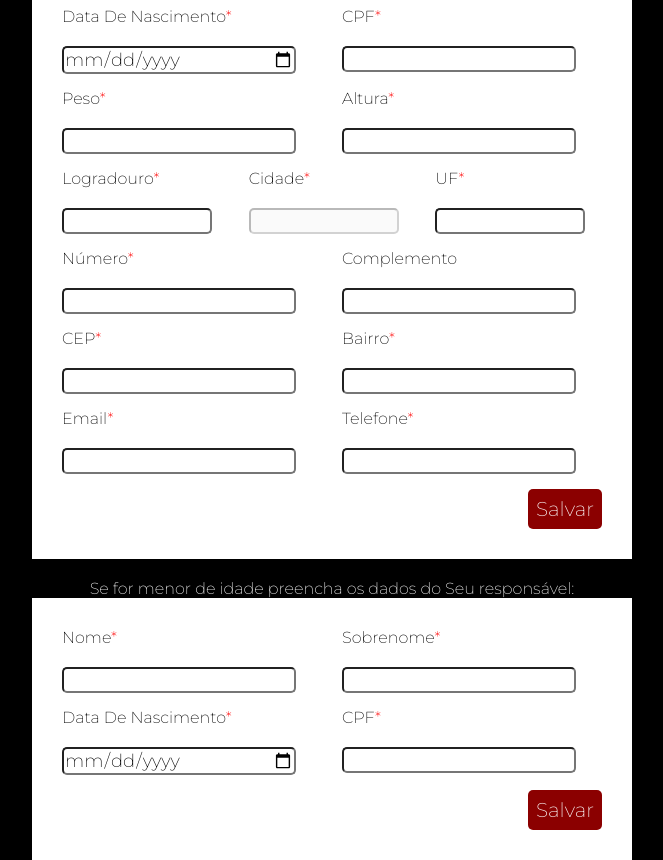
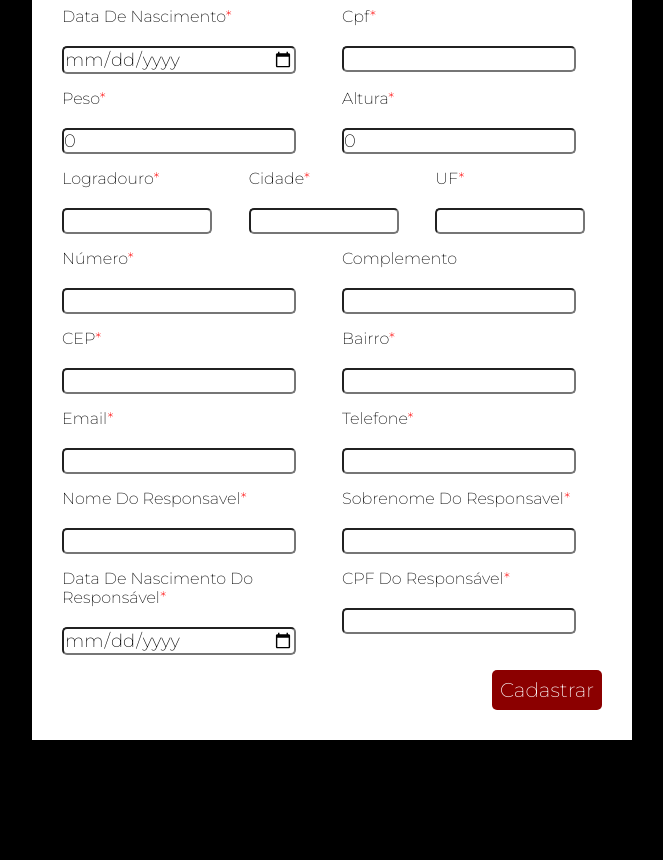
Before and after one commit to annebcandrade/cadastro-alunos-boxe-academy, a React (Vite) app: page /Register in a window 1280 px wide. Shown: the part 340-1200 px from the top of the page, without its empty margins (308-971 px from the left). After the commit the page ends 1080 px from the top, so only its background shows below. Built offline with nearby package versions, Linux system fonts and the light colour scheme.

Commit message:
register-new-student-ready-post

```diff
--- a/src/containers/Register/index.jsx
+++ b/src/containers/Register/index.jsx
@@ -3,21 +3,19 @@ import { Input } from "../../components/Input";
 import * as Yup from 'yup';
 import styled from "styled-components";
 import { Form, Formik } from "formik";
+import { useState } from "react";
+import api from '../../services/api'
 
 function Register() {
-
-
-
-
 
     const initialValues = {
         responsavel: null,
         nome: "",
         sobrenome: "",
         dataNascimento: "",
-        CPF: "",
-        Peso: "",
-        Altura: "",
+        cpf: "",
+        Peso: 0,
+        Altura: 0,
         Email: "",
         Telefone: "",
         Logradouro: "",
@@ -41,22 +39,91 @@ function Register() {
         Telefone: Yup.string()
             .max(13, "O Campo deve ter no máximo 13 caracteres")
              .required("Campo obrigatório"),
-        CPF: Yup.string()  .max(11, "O Campo deve ter no máximo 11 caracteres") .required("Campo obrigatório"),
-        Peso: Yup.string().required("Campo obrigatório"),
-        Altura: Yup.string().required("Campo obrigatório"),
+        cpf: Yup.string()  .max(11, "O Campo deve ter no máximo 11 caracteres") .required("Campo obrigatório"),
+        Peso: Yup.number().min(0, "Peso não pode ser negativo").required("Campo Obrigatório"),
+        Altura: Yup.number().min(0, "Altura não pode ser negativa").required("Campo Obrigatório"),
         Logradouro: Yup.string().required("Campo obrigatório"),
-        Número: Yup.string().required("Campo obrigatório"),
+        Número: Yup.string() .required("Campo obrigatório"),
         Bairro: Yup.string().required("Campo obrigatório"),
-        CEP: Yup.string().required("Campo obrigatório"),
+        CEP: Yup.string() .required("Campo obrigatório"),
         Cidade: Yup.string().required("Campo obrigatório"),
         UF: Yup.string().required("Campo obrigatório"),
     });
 
+    const calcularIdade = (dataNascimento) => {
+        const hoje = new Date();
+        const nascimento = new Date(dataNascimento);
+        let idade = hoje.getFullYear() - nascimento.getFullYear();
+        const mesAtual = hoje.getMonth() + 1;
+        const mesNascimento = nascimento.getMonth() + 1;
+        if (mesAtual < mesNascimento || (mesAtual === mesNascimento && hoje.getDate() < nascimento.getDate())) {
+            idade--;
+        }
+        return idade;
+    };
 
-    const handleSubmit = (values, { setSubmitting }) => {
-        console.log(values);
-        setSubmitting(false);
-      };
+
+    const formatDate = (dateString) => {
+        const parts = dateString.split('-');
+        if (parts.length === 3) {
+            const [year, month, day] = parts;
+            return `${day}/${month}/${year}`;
+        } else {
+            return dateString;
+        }
+    };
+
+
+
+    const handleSubmit = async (values, { setSubmitting }) => {
+
+
+
+        console.log(values)
+        try {
+            const idade = calcularIdade(values.dataNascimento);
+            if (idade >= 18) {
+                // Maior de idade, responsável é null
+                values.responsavel = null;
+            } else {
+                // Menor de idade, verifica se os dados do responsável foram preenchidos
+                const responsavel = {
+                    nome: values['Nome do Responsavel'] || '',
+                    sobrenome: values['Sobrenome do Responsavel'] || '',
+                    dataNascimento: values['dataNascimento-responsavel'] || '',
+                    cpf: values['CPF do Responsável'] || ''
+                };
+                if (!responsavel.nome || !responsavel.sobrenome || !responsavel.dataNascimento || !responsavel.cpf) {
+                    alert('Por favor, preencha os dados do seu responsável.');
+                    setSubmitting(false);
+                    return;
+                }
+                values.responsavel = responsavel;
+            }
+
+            values.dataNascimento = new Date(values.dataNascimento).toLocaleDateString('pt-BR');
+
+            // Envie os dados para a API usando o serviço API
+            const response = await api.post('/', JSON.stringify(values), {
+                headers: {
+                    'Content-Type': 'application/json'
+                }
+            });
+
+            console.log(response)
+
+            // Limpe o formulário após o envio bem-sucedido
+            setSubmitting(false);
+
+            // Exiba um alerta de sucesso
+            alert('Aluno cadastrado na Boxe Academy!');
+        } catch (error) {
+            // Se houver algum erro, exiba um alerta com a mensagem de erro
+            alert('Erro ao cadastrar aluno: ' + error.response.data);
+            setSubmitting(false);
+        }
+    };
+
 
 
 
@@ -67,18 +134,19 @@ function Register() {
         <Container>
             <h1>Cadastro</h1>
             <p>Para cadastrar um novo(a) aluno(a) preencha o formulário abaixo:</p>
-            <p>Se for maior de idade preencha apenas esse cadastro:</p>
+            <p>Se for maior de idade preencha esse cadastro sem as informações do responsável, se for menor de idade, preencha também as do Responsável:</p>
 
             <ContainerBox>
-                <Formik onSubmit={null}
+                <Formik
+                    onSubmit={handleSubmit}
                     initialValues={initialValues}
                     validationSchema={validationSchema}
                 >
-                    {({ values, isSubmiting }) => (
+                    {({ values, isSubmitting }) => (
                         <Form style={{ width: "90%" }}>
                             <Row>
-                                <Input name="nome" required />
-                                <Input name="sobrenome" required />
+                                <Input name="nome"  required />
+                                <Input name="sobrenome" required  />
                             </Row>
                             <Row>
                                 <Input
@@ -87,91 +155,73 @@ function Register() {
                                     label="Data de Nascimento"
                                     required
                                 />
-                                <Input name="CPF"
-                                    type="number"
-                                    label="CPF"
-                                    required />
+                                <Input name="cpf"
+                                    label="cpf"
+                                    required
+                                    />
                             </Row>
                             <Row>
                                 <Input name="Peso"
+                                    label="Peso"
                                     type="number"
-                                    label="Peso"
-                                    required />
+                                    required
+                                    />
                                 <Input name="Altura"
+                                    label="Altura"
                                     type="number"
-                                    label="Altura"
-                                    required />
+                                    required
+                                    />
                             </Row>
 
                             <Row>
                                 <Input name="Logradouro" required />
-                                <Input name="Cidade" disabled={!values.Logradouro} required />
-                                <Input name="UF" required />
+                                <Input name="Cidade" required  />
+                                <Input name="UF" required  />
                             </Row>
 
                             <Row>
-                                <Input name="Número" type="number" required />
-                                <Input name="Complemento" />
+                                <Input name="Número" required   />
+                                <Input name="Complemento"  />
                             </Row>
 
                             <Row>
-                                <Input name="CEP" type="number" required />
-                                <Input name="Bairro" required />
+                                <Input name="CEP" required  />
+                                <Input name="Bairro" required  />
                             </Row>
 
                             <Row>
-                                <Input name="Email" type="email" required />
-                                <Input name="Telefone" type="number" required />
+                                <Input name="Email" type="email" required  />
+                                <Input name="Telefone" required   />
+                            </Row>
+
+                            <Row>
+                                <Input name="Nome do Responsavel" required />
+                                <Input name="Sobrenome do Responsavel" required />
+                            </Row>
+                            <Row>
+                                <Input
+                                    name="dataNascimento-responsavel"
+                                    type="date"
+                                    label="Data de Nascimento do Responsável"
+                                    required
+                                />
+                                <Input name="CPF do Responsável"
+                                    label="CPF do Responsável"
+                                    required />
                             </Row>
 
 
 
 
+
+
                             <Footer>
-                                <Button type="submit" disabled={isSubmiting}>
-                                    Salvar
+                                <Button type="submit" disabled={isSubmitting}>
+                                    Cadastrar
                                 </Button>
                             </Footer>
                         </Form>
                     )}
-                </Formik>
-            </ContainerBox>
-
-            <p>Se for menor de idade preencha os dados do Seu responsável:</p>
-
-
-            <ContainerBox>
-                <Formik onSubmit={handleSubmit}
-                    initialValues={initialValues}
-                    validationSchema={validationSchema}
-                >
-                    {({ values, isSubmitting }) => (
-                        <Form style={{ width: "90%" }}>
-                            <Row>
-                                <Input name="nome" required />
-                                <Input name="sobrenome" required />
-                            </Row>
-                            <Row>
-                                <Input
-                                    name="dataNascimento"
-                                    type="date"
-                                    label="Data de Nascimento"
-                                    required
-                                />
-                                <Input name="CPF"
-                                    type="number"
-                                    label="CPF"
-                                    required />
-                            </Row>
-                            <Footer>
-                                <Button type="submit" disabled={isSubmitting} >
-                                    Salvar
-                                </Button>
-                            </Footer>
-
-                        </Form>
-                    )}
-
                 </Formik>
             </ContainerBox>
 
```
Also changed, not shown: src/components/Input/index.jsx (+5 -2 lines).
